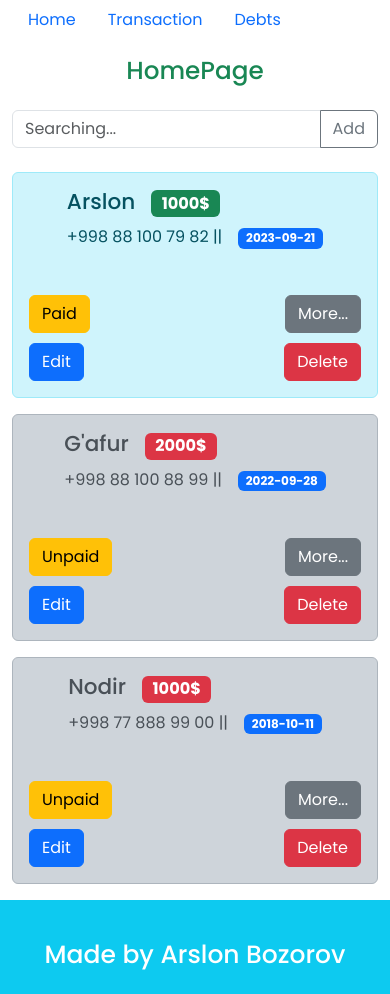
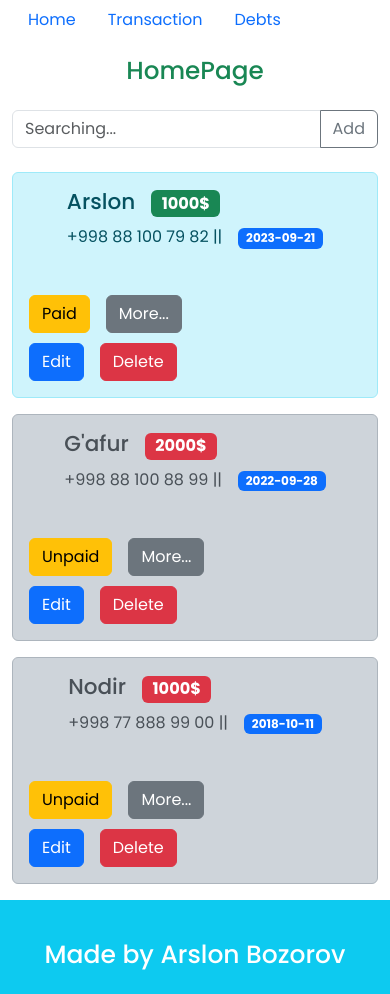
Before and after one commit to Arslon004/Cardmon-project, a React (Create React App) app: page /home in a window 390 px wide. Built offline with nearby package versions, Linux system fonts and the light colour scheme; the HTML template or start-up script is replaced by a standard one.

Commit message:
change buttons

```diff
--- a/src/components/card/Card.css
+++ b/src/components/card/Card.css
@@ -13,15 +13,8 @@
  .buttons__home{
    flex-direction: column;
    gap: 10px;
-   align-items:center;
+   align-items:flex-start;
    width: 100%;
  }
- .home__row{
-  display: flex;
-  width: 100%;
-  justify-content: space-between;
- }
- .more__btn{
-  margin-right: 0 !important;
- }
+
 }
```
